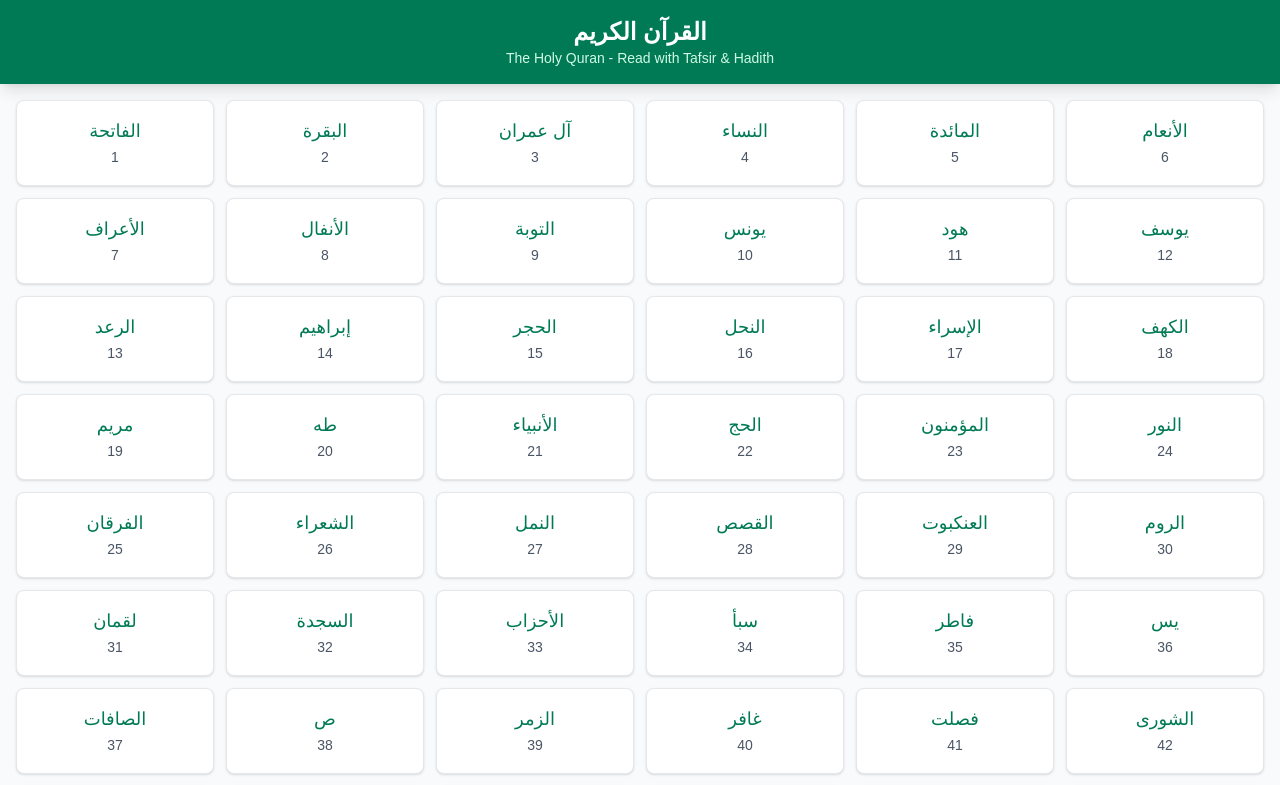
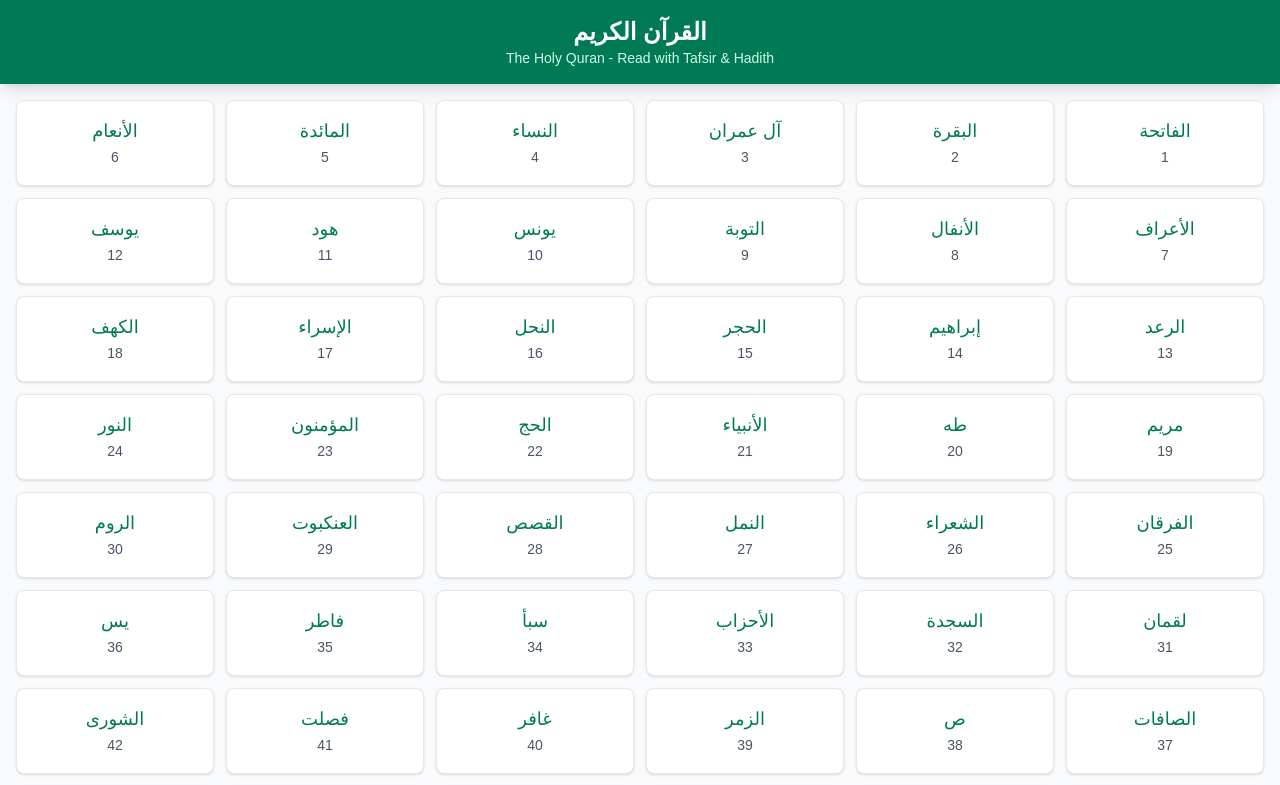
Before and after one commit to bandbbuilders/quran-app, a Next.js app: page / in a window 1280 px wide. Shown: the top 785 px of the page. Built offline with nearby package versions, Linux system fonts and the light colour scheme.

Commit message:
Fix layout and redeploy

```diff
--- a/src/app/layout.tsx
+++ b/src/app/layout.tsx
@@ -1,20 +1,9 @@
 import type { Metadata } from "next";
-import { Geist, Geist_Mono } from "next/font/google";
 import "./globals.css";
 
-const geistSans = Geist({
-  variable: "--font-geist-sans",
-  subsets: ["latin"],
-});
-
-const geistMono = Geist_Mono({
-  variable: "--font-geist-mono",
-  subsets: ["latin"],
-});
-
 export const metadata: Metadata = {
-  title: "Create Next App",
-  description: "Generated by create next app",
+  title: "Quran App - Read with Tafsir & Hadith",
+  description: "Read the Holy Quran with tafsir explanations and related hadith",
 };
 
 export default function RootLayout({
@@ -23,11 +12,8 @@ export default function RootLayout({
   children: React.ReactNode;
 }>) {
   return (
-    <html
-      lang="en"
-      className={`${geistSans.variable} ${geistMono.variable} h-full antialiased`}
-    >
-      <body className="min-h-full flex flex-col">{children}</body>
+    <html lang="en" dir="rtl">
+      <body className="min-h-screen">{children}</body>
     </html>
   );
 }
```
